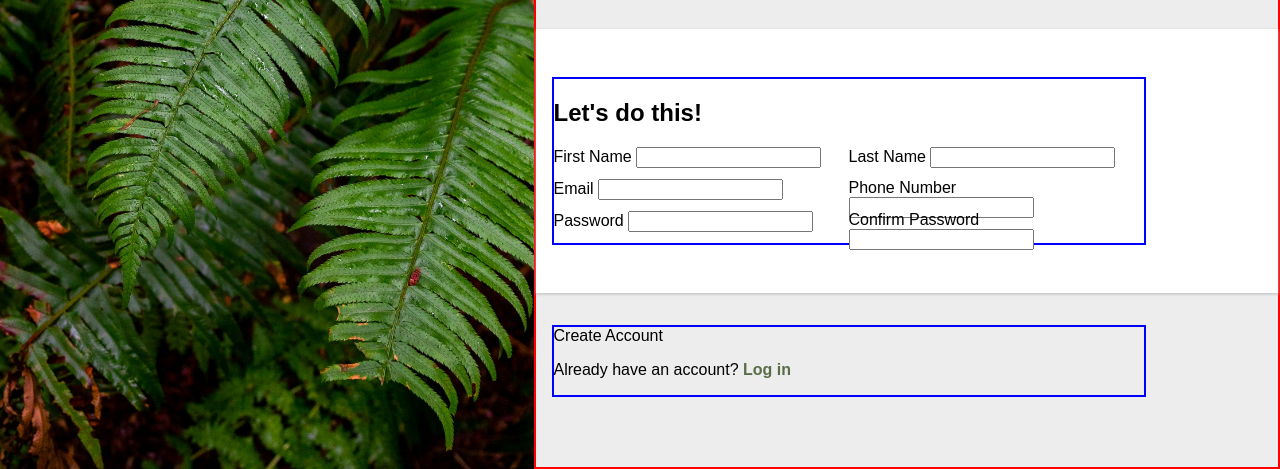
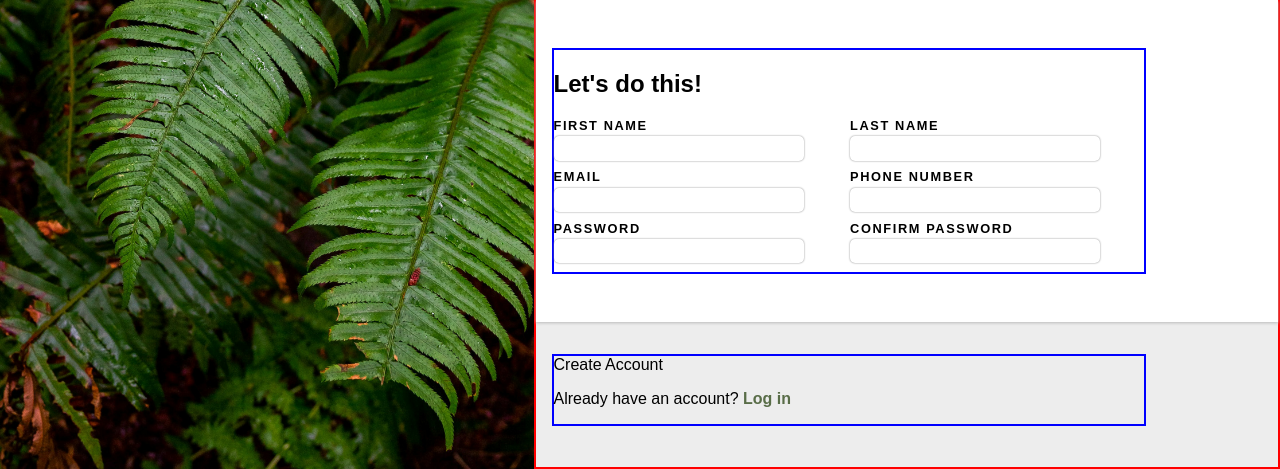
Before and after one commit to sparky9043/signup-form, a plain HTML site: page index.html in a window 1280 px wide. Shown: the part 331-800 px from the top of the page. Drawn offline with Linux system fonts and the light colour scheme.

Commit message:
Add reset to form controls and update input style

```diff
--- a/style.css
+++ b/style.css
@@ -33,6 +33,19 @@ a {
   text-decoration: none;
   color: #596D48;
   font-weight: 700;
+}
+
+label {
+  display: block;
+}
+
+input,
+select,
+textarea,
+button {
+  appearance: none;
+  border: #E5E7EB;
+  box-shadow: 0 0 2px grey;
 }
 
 /* Styles */
@@ -104,5 +117,20 @@ a {
 .main__signup--controls {
   display: grid;
   grid-template-columns: 1fr 1fr;
-  grid-template-rows: 2rem 2rem 2rem;
+  grid-template-rows: 3rem 3rem 3rem;
+  grid-gap: .2rem;
 }
+
+.main__signup--controls label {
+  text-transform: uppercase;
+  font-weight: 700;
+  font-size: .8rem;
+  letter-spacing: .1rem;
+  margin-bottom: .2rem;
+}
+
+.main__signup--controls input {
+  padding: .3rem 0 .3rem .2rem;
+  border-radius: 5px;
+  width: 250px;
+}
```
